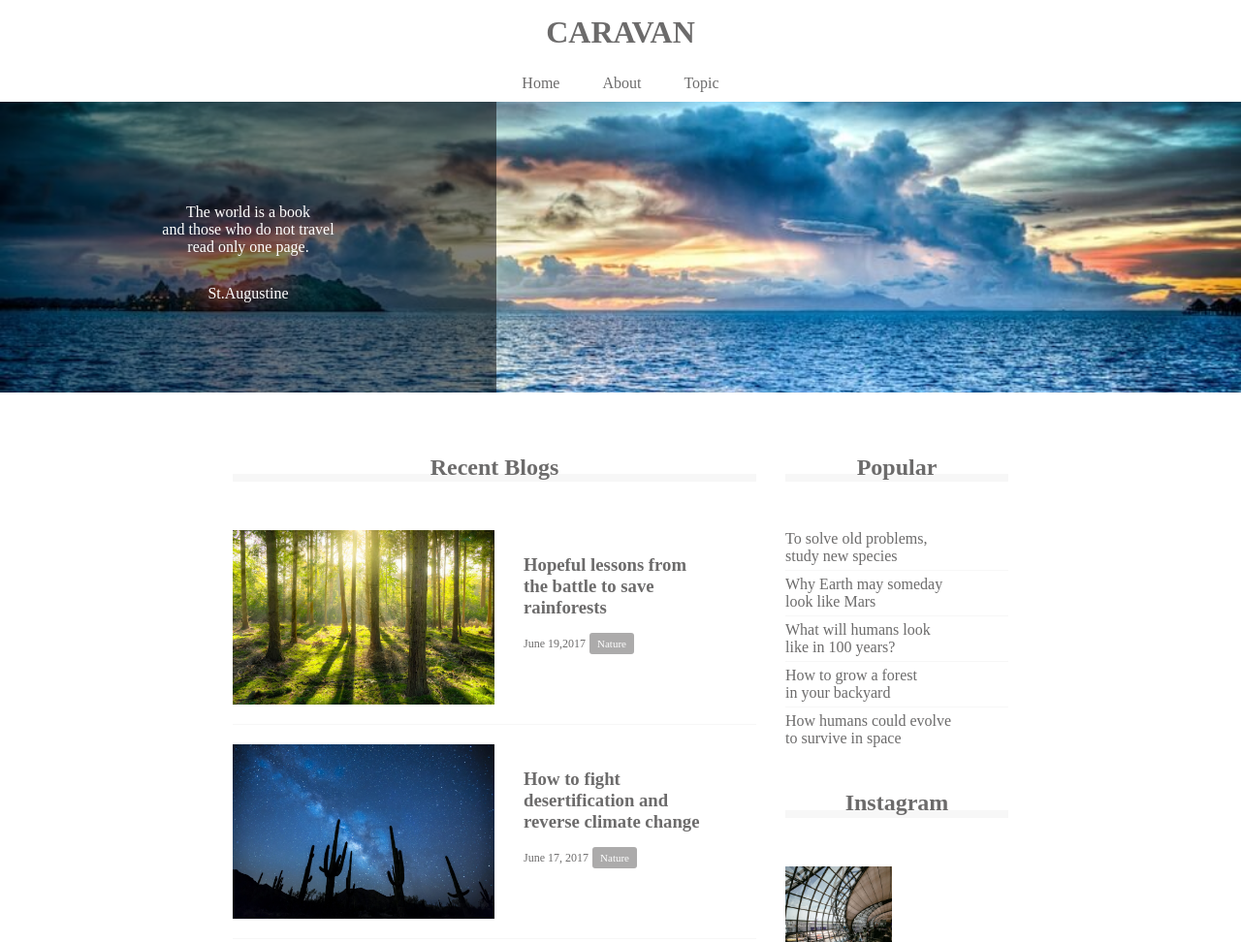
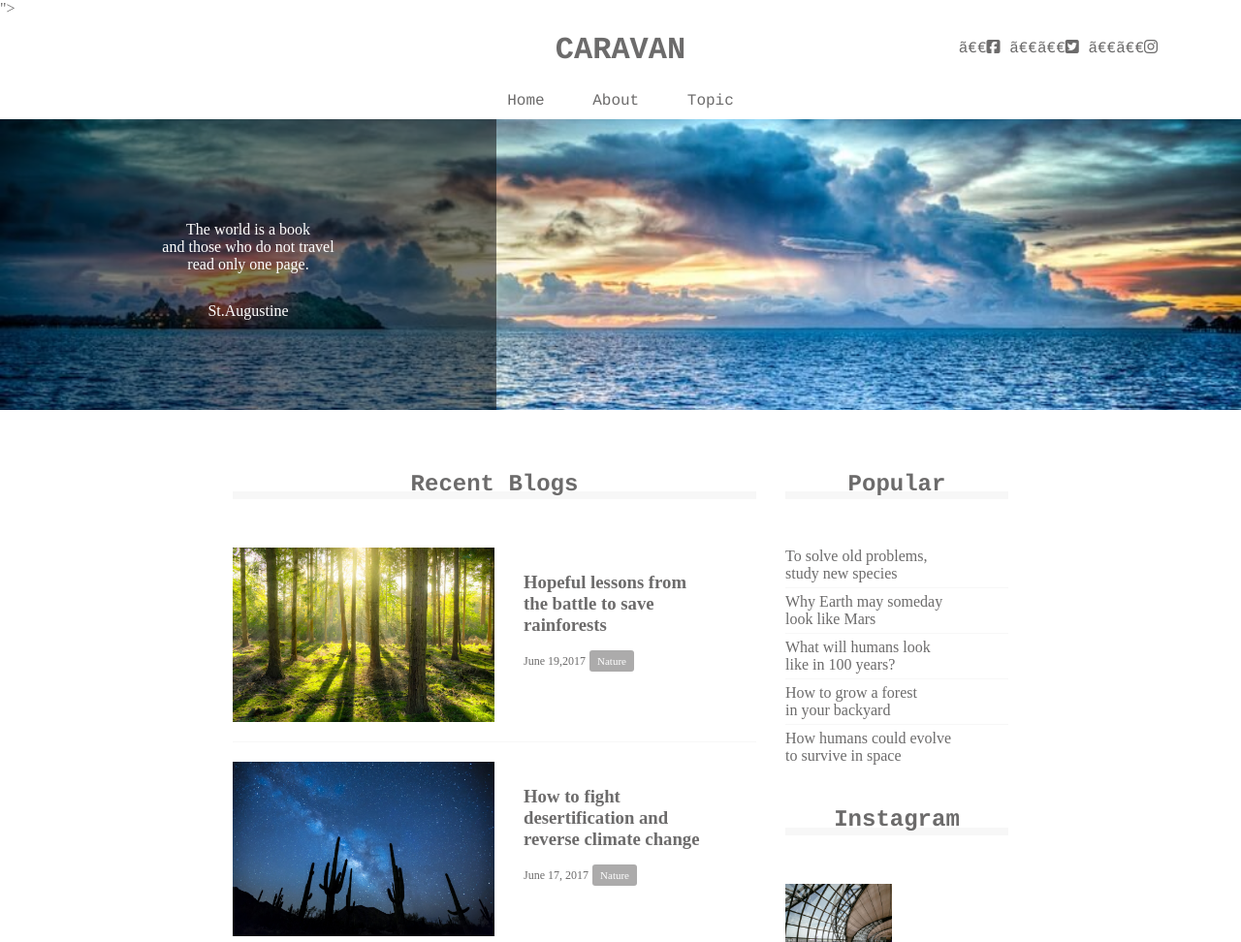
Before and after one commit to tatsuyaichikawa924/caravan, a plain HTML site: page index.html in a window 1280 px wide. Shown: the top 972 px of the page at 97% size. Drawn offline with Linux system fonts and the light colour scheme.

Commit message:
Initial Commit

```diff
--- a/index.html
+++ b/index.html
@@ -2,6 +2,7 @@
 <html lang="ja">
   <head>
     <meta charset="UTF=8"/>
+    <script src="https://kit.fontawesome.com/1c847f846e.js" crossorigin="anonymous"></script>">
     <link rel="stylesheet" href="style.css"/>
     <title>CARAVAN</title>
   </head>
@@ -13,6 +14,12 @@
           CARAVAN
         </a>
       </h1>
+      <div class="social">
+
+      　<i class="fab fa-facebook-square"></i>
+    　　<i class="fab fa-twitter-square"></i>
+    　　<i class="fab fa-instagram"></i>
+      </div>
     </header>
 
     <nav>
--- a/style.css
+++ b/style.css
@@ -9,11 +9,24 @@ a{
   text-decoration: none;
 }
 
+header,nav,h2,main-visual,footer{
+  font-family: Chalkduster,"Bradley Hand",Courier,"Sogoe Print",sans-serif
+}
+
 header{
   width:90%;
   padding:15px 0;
   margin:0 auto;
   text-align: center;
+  position:relative;
+}
+
+.social{
+  display:inline-block;
+  margin-left: 20px;
+  position: absolute;
+  top: 22px;
+  right:22px;
 }
 
 header-heading{
@@ -171,8 +184,9 @@ instagram .sidebar-contents {
 }
 
 .instagram-box:nth-child(odd) {
-  margin: 0 10px 10px 0;
+  margin-right: 10px;
 }
+
 .instagram-box:nth-child(1) {
   background-image: url(img/airport.jpg);
 }
```
